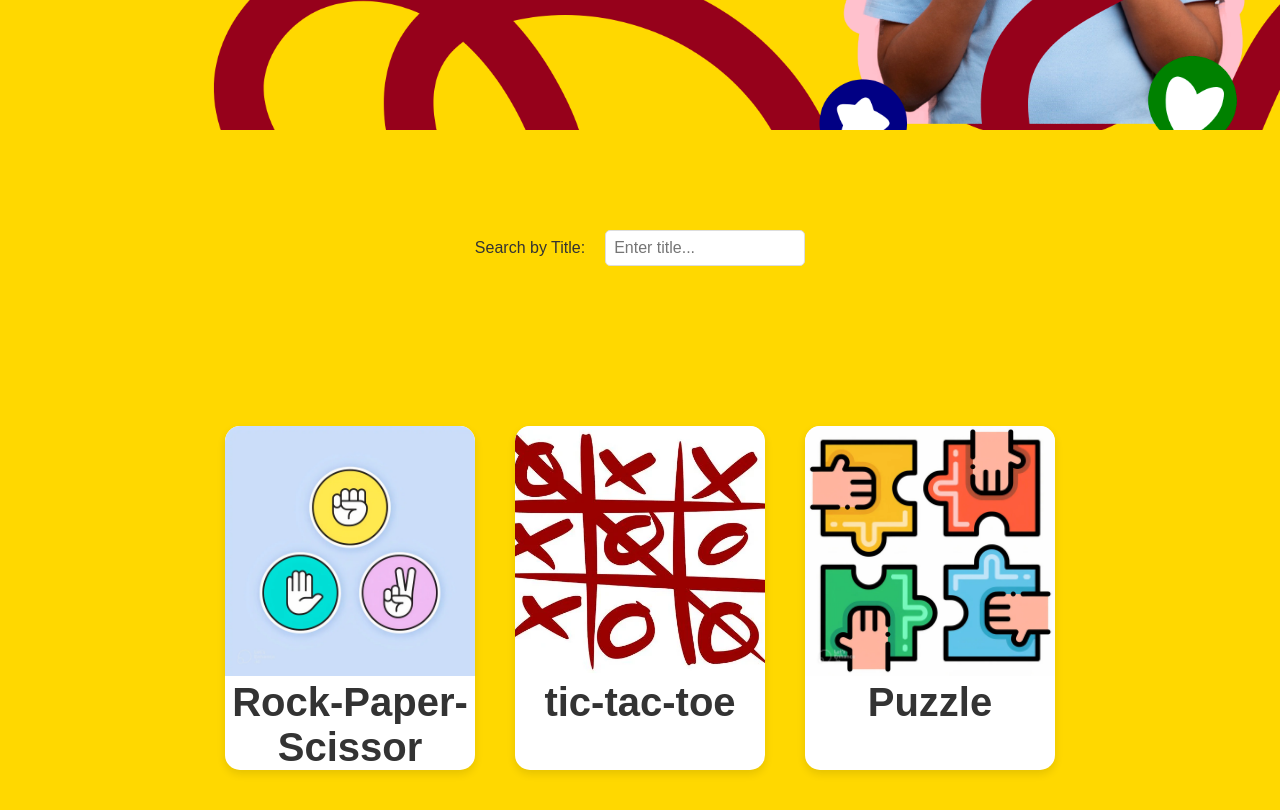
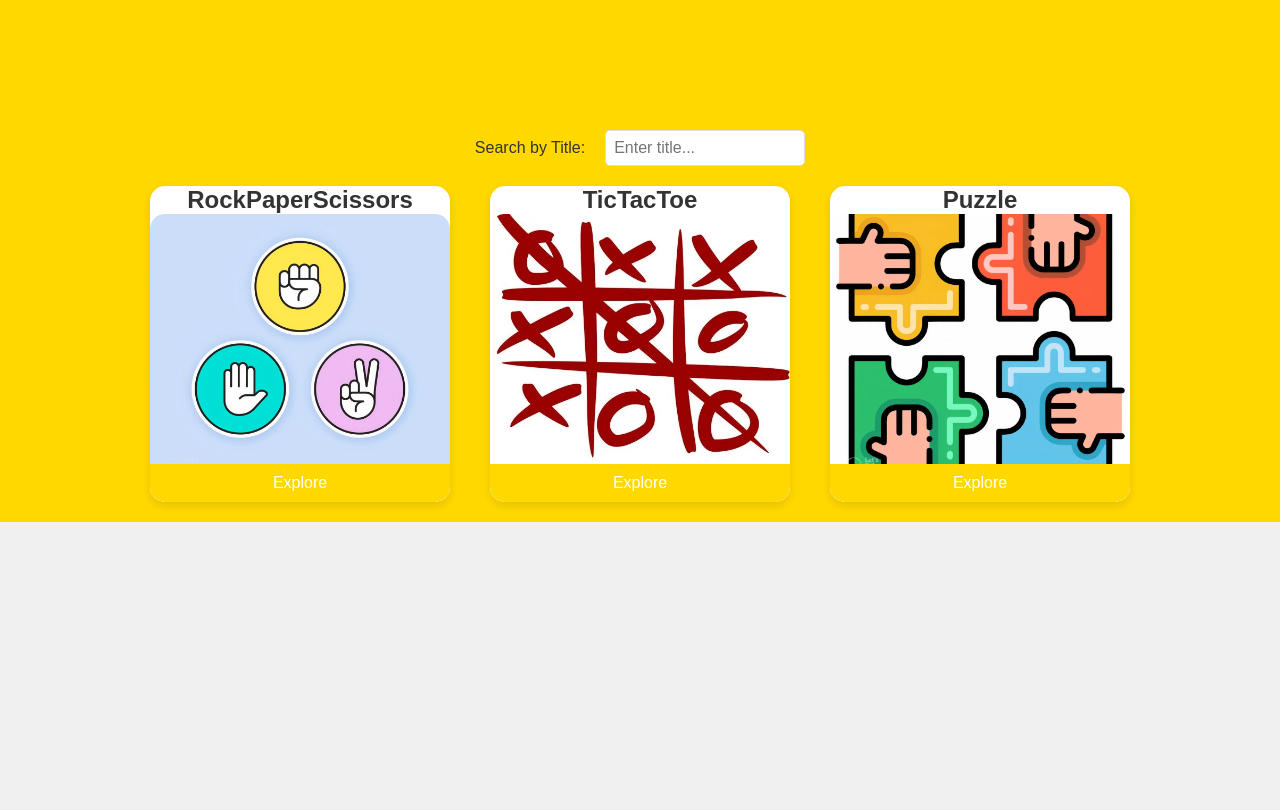
Before and after one commit to hayderabdela/kelem-kids-website, a React (Create React App) app: page /games in a window 1280 px wide. Shown: the part 440-1250 px from the top of the page. After the commit the page ends 962 px from the top, so only its background shows below. Built offline with nearby package versions, Linux system fonts and the light colour scheme; a web font is replaced by a local one.

Commit message:
updated game component

```diff
--- a/src/App.js
+++ b/src/App.js
@@ -1,7 +1,13 @@
 import React from "react";
 import { Routes, Route } from "react-router-dom";
 import "./App.css";
-import { Home, LoginSignup, Navbar, ParentDashboard, Footer } from "./components";
+import {
+  Home,
+  LoginSignup,
+  Navbar,
+  ParentDashboard,
+  Footer,
+} from "./components";
 import {
   Header,
   BookStore,
@@ -11,7 +17,9 @@ import {
   Vocabulary,
 } from "./containers";
 import BookDetails from "./containers/bookstore/BookDetail";
-
+import RockPaperScissors from "./containers/games/RockPaperScissors";
+import TicTacToe from "./containers/games/TicTacToe";
+import Puzzle from "./containers/games/Puzzle";
 
 function App() {
   return (
@@ -28,13 +36,21 @@ function App() {
             </div>
           }
         />
-        <Route path="/games" element={
+        <Route
+          path="/games"
+          element={
             <div>
               <Navbar color="#ffd800" />
               <Games />
             </div>
           }
         />
+        <Route
+          path="/games/RockPaperScissors"
+          element={<RockPaperScissors />}
+        />
+        <Route path="/games/TicTacToe" element={<TicTacToe />} />
+        <Route path="/games/puzzle" element={<Puzzle />} />
         <Route
           path="/bookstore"
           element={
--- a/src/containers/games/Games.jsx
+++ b/src/containers/games/Games.jsx
@@ -1,26 +1,31 @@
 import React, { useState } from "react";
 import { Link } from "react-router-dom";
 import "./games.css";
-import { Games } from "..";
+import RockPaperScissors from "./RockPaperScissors";
+import TicTacToe from "./TicTacToe";
+import Puzzle from "./Puzzle";
 
 const games = [
   {
     id: 1,
-    title: "Rock-Paper-Scissor",
+    title: "RockPaperScissors",
     cover: require("../../assets/rock-paper-scissor-card.webp"),
+    component: RockPaperScissors,
   },
   {
     id: 2,
-    title: "tic-tac-toe",
+    title: "TicTacToe",
     cover: require("../../assets/xo-card.webp"),
+    component: TicTacToe,
   },
   {
     id: 3,
     title: "Puzzle",
     cover: require("../../assets/puzzle-card.webp"),
+    component: Puzzle,
   },
-  // Add more books as needed with different categories
 ];
+
 const GameStore = () => {
   const [selectedCategory, setSelectedCategory] = useState("all");
   const [searchTerm, setSearchTerm] = useState("");
@@ -36,17 +41,11 @@ const GameStore = () => {
   );
 
   return (
-    // Added 'return' here to render the JSX content
     <div className="game-container">
-      {/* Hero section with background image */}
       <div className="game-hero">
         <h1>Welcome to the Kids Games</h1>
-        {/* Other content or elements in the hero section */}
       </div>
-      {/* Content section below the hero */}
       <div className="games-activity">
-        {" "}
-        {/* Corrected class name from 'books-activity' to 'games-activity' */}
         <div className="content">
           <div className="search-bar">
             <label>Search by Title:</label>
@@ -59,29 +58,17 @@ const GameStore = () => {
           </div>
         </div>
       </div>
-      {/* Display filtered games */}
-      {/* <div className="games-list">
+      <div className="games-list">
         {filteredGames.map((game) => (
-          <div key={game.id}>
+          <div key={game.id} className="game-card">
             <h2>{game.title}</h2>
-            <img src={game.cover} alt={game.title} />
+            <img src={game.cover} alt={game.title} className="game-cover" />
+            <Link to={`/games/${game.title.replace(/\s+/g, "-")}`} className="game-link">
+              Explore
+            </Link>
           </div>
         ))}
-      </div> */}
-      <div className="books">
-            {filteredGames.map((game) => (
-              <div key={game.id} className="game-card">
-                <img src={game.cover} alt={game.title} className="game-cover" />
-                <div className="game-details">
-                  <h3 className="game-title">{game.title}</h3>
-                </div>
-                {/* <Link to={`/bookstore/${book.id}`} className="book-link">
-                  Explore
-                </Link> */}
-              </div>
-            ))}
-          </div>
-
+      </div>
     </div>
   );
 };
--- /dev/null
+++ b/src/containers/games/Puzzle.jsx
@@ -0,0 +1,9 @@
+import React from 'react'
+
+function Puzzle() {
+  return (
+    <div>Puzzle</div>
+  )
+}
+
+export default Puzzle
--- /dev/null
+++ b/src/containers/games/RockPaperScissors.jsx
@@ -0,0 +1,9 @@
+import React from 'react'
+
+function RockPaperScissors() {
+  return (
+    <div>RockPaperScissors</div>
+  )
+}
+
+export default RockPaperScissors
--- /dev/null
+++ b/src/containers/games/TicTacToe.jsx
@@ -0,0 +1,67 @@
+import React, { useState } from 'react';
+
+const INITIAL_BOARD = Array(9).fill(null);
+
+const TicTacToe = () => {
+  const [board, setBoard] = useState(INITIAL_BOARD);
+  const [isXNext, setIsXNext] = useState(true);
+
+  const handleCellPress = (index) => {
+    if (board[index] || calculateWinner(board)) {
+      return;
+    }
+
+    const newBoard = [...board];
+    newBoard[index] = isXNext ? 'X' : 'O';
+
+    setBoard(newBoard);
+    setIsXNext(!isXNext);
+  };
+
+  const renderCell = (index) => (
+    <button
+      className="cell"
+      onClick={() => handleCellPress(index)}
+      disabled={board[index] || calculateWinner(board)}
+    >
+      {board[index]}
+    </button>
+  );
+
+  const winner = calculateWinner(board);
+
+  return (
+    <div className="container">
+      <h2 className="header">
+        {winner ? `Winner: ${winner}` : `Next Player: ${isXNext ? 'X' : 'O'}`}
+      </h2>
+      <div className="board">
+        {board.map((cell, index) => renderCell(index))}
+      </div>
+    </div>
+  );
+};
+
+const calculateWinner = (squares) => {
+  const lines = [
+    [0, 1, 2],
+    [3, 4, 5],
+    [6, 7, 8],
+    [0, 3, 6],
+    [1, 4, 7],
+    [2, 5, 8],
+    [0, 4, 8],
+    [2, 4, 6],
+  ];
+
+  for (let i = 0; i < lines.length; i++) {
+    const [a, b, c] = lines[i];
+    if (squares[a] && squares[a] === squares[b] && squares[a] === squares[c]) {
+      return squares[a];
+    }
+  }
+
+  return null;
+};
+
+export default TicTacToe;
--- a/src/containers/games/games.css
+++ b/src/containers/games/games.css
@@ -1,28 +1,25 @@
-body{
-    background-color: ;
+body {
+  background-color: #ffffff;
+  /* Specify your desired background color */
 }
+
 .game-container {
   width: 100%;
-    display: flex;
-    flex-direction: column;
   align-items: center;
   justify-content: center;
   text-align: center;
-    background: #ffd800; /* Gradient background */
+  background: #ffd800;
+  /* Gradient background */
   box-shadow: 0 4px 12px rgba(0, 0, 0, 0.1);
   overflow: hidden;
   gap: 100px;
-
-    /* blue--010084 */
-    /* gold--ffd800 */
 }
-
 
 /* Hero section styles */
 .game-hero {
   width: 100%;
-    height: 500px; /* Adjust height as needed */
-    background-image: url('../../assets/games-hero.webp'); /* Replace with your image path */
+  height: 500px;
+  /* Adjust height as needed */
   background-size: cover;
   background-position: center;
   display: flex;
@@ -30,12 +27,24 @@ body{
   justify-content: center;
   color: white;
   text-align: center;
+}
+.games-activity{
+  display: flex;
+}
 
+.games-list{
+  display: flex;
+  flex-wrap: wrap;
+  justify-content: center;
 }
 
 .game-card {
-    width: 250px;
+  display: flex;
+  flex-direction: column;
+  width: 300px;
+  /* Adjust the width as needed */
   height: auto;
+  /* Adjust the height as needed */
   background-color: #fff;
   border-radius: 15px;
   overflow: hidden;
@@ -55,3 +64,23 @@ body{
   border-top-left-radius: 15px;
   border-top-right-radius: 15px;
 }
+
+
+.game-link {
+  display: block;
+  padding: 10px;
+  background-color: #ffd800;
+  color: #fff;
+  text-decoration: none;
+  border-bottom-left-radius: 15px;
+  border-bottom-right-radius: 15px;
+  transition: background-color 0.3s ease-in-out;
+}
+
+.game-link:hover {
+  background-color: #e5c200;
+}
+
+
+
+/* Additional styles as needed */
```
Also changed, not shown: src/containers/games/XOGame.jsx (added, +67 -0 lines). Lines whose indentation alone changed are shown as unchanged.
